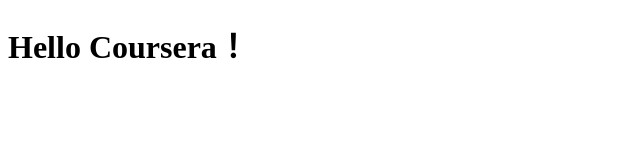
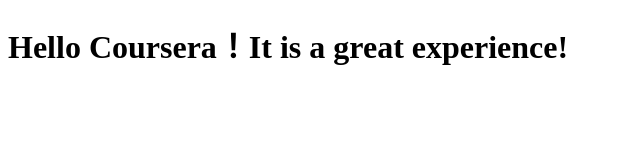
Before and after one commit to yangchenwang/coursera-web-develop, a plain HTML site: page site/index.html in a window 1280 px wide. Shown: the whole page, without its empty margins (0-640 px from the left). Drawn offline with Linux system fonts and the light colour scheme.

Commit message:
Small addition to our page content.

```diff
--- a/site/index.html
+++ b/site/index.html
@@ -4,6 +4,6 @@
 	<title>Hello Coursera!</title>
 </head>
 <body>
-<h1>Hello Coursera！</h1>
+<h1>Hello Coursera！It is a great experience!</h1>
 </body>
 </html>
```
